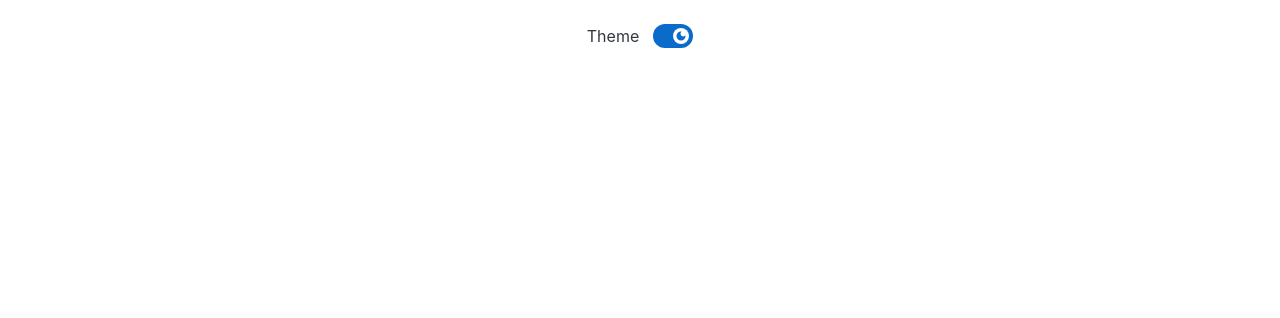
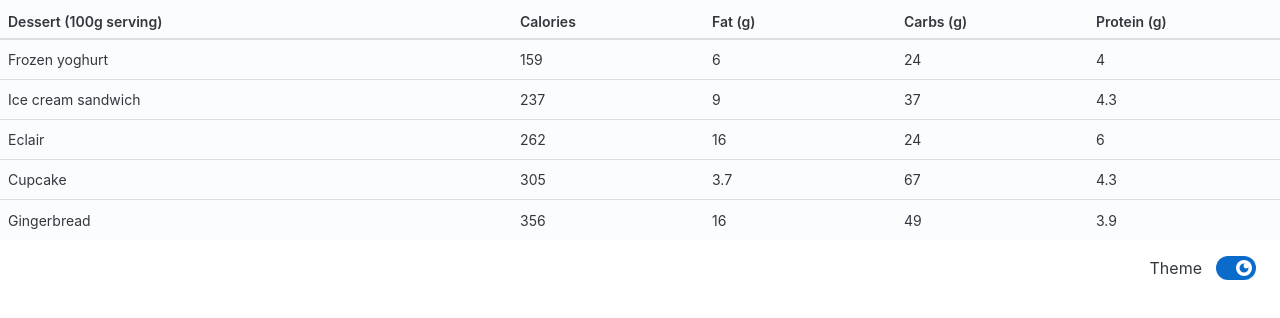
Before and after one commit to jingbin-li/hotel_reservation, a React (Vite) app in the folder hrs_client/: page /emp in a window 1280 px wide. Before the commit this address had no page. Shown: the top 318 px of the page. Built offline with nearby package versions, Linux system fonts and the light colour scheme.

Commit message:
add table

```diff
--- /dev/null
+++ b/hrs_client/src/pages/employee/emp-home.tsx
@@ -0,0 +1,58 @@
+import { CssBaseline, Sheet, Table } from "@mui/joy";
+
+function EmpHome() {
+  return (
+    <Sheet>
+      <CssBaseline />
+      <Table aria-label="basic table">
+        <thead>
+          <tr>
+            <th style={{ width: "40%" }}>Dessert (100g serving)</th>
+            <th>Calories</th>
+            <th>Fat&nbsp;(g)</th>
+            <th>Carbs&nbsp;(g)</th>
+            <th>Protein&nbsp;(g)</th>
+          </tr>
+        </thead>
+        <tbody>
+          <tr>
+            <td>Frozen yoghurt</td>
+            <td>159</td>
+            <td>6</td>
+            <td>24</td>
+            <td>4</td>
+          </tr>
+          <tr>
+            <td>Ice cream sandwich</td>
+            <td>237</td>
+            <td>9</td>
+            <td>37</td>
+            <td>4.3</td>
+          </tr>
+          <tr>
+            <td>Eclair</td>
+            <td>262</td>
+            <td>16</td>
+            <td>24</td>
+            <td>6</td>
+          </tr>
+          <tr>
+            <td>Cupcake</td>
+            <td>305</td>
+            <td>3.7</td>
+            <td>67</td>
+            <td>4.3</td>
+          </tr>
+          <tr>
+            <td>Gingerbread</td>
+            <td>356</td>
+            <td>16</td>
+            <td>49</td> <td>3.9</td>
+          </tr>
+        </tbody>
+      </Table>
+    </Sheet>
+  );
+}
+
+export default EmpHome;
```
Also changed, not shown: hrs_client/src/routes/router.tsx (+11 -10 lines).
